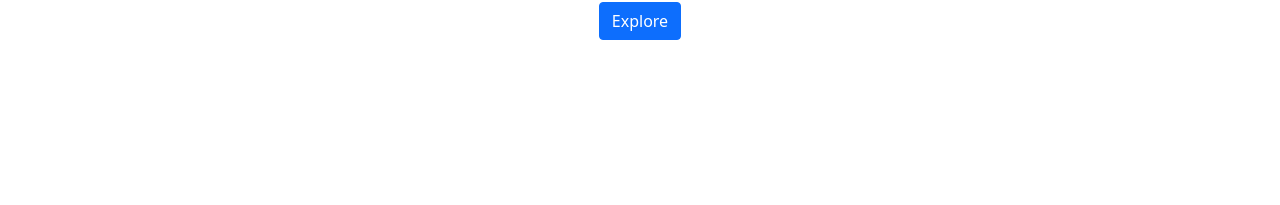
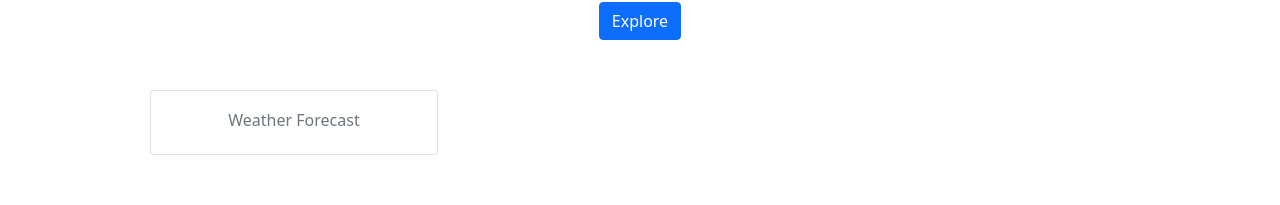
Before and after one commit to MohammadAl-khatib/city-explorer, a React (Create React App) app: page / in a window 1280 px wide. Shown: the part 140-345 px from the top of the page. Built offline with nearby package versions, Linux system fonts and the light colour scheme.

Commit message:
styling for weather data

```diff
--- a/src/App.js
+++ b/src/App.js
@@ -49,20 +49,28 @@ class App extends Component {
         });
       })
       .catch((err) => {
+        console.log(typeof err);
         this.setState({
           error: err.message,
           showError: true,
+          showData:false
         });
       })
       .then(() => {
         axios.get(
           `http://${process.env.REACT_APP_BACKEND_URL}/weather?lat=${this.state.lat}&lon=${this.state.lon}`
         ).then((res) => {
-          console.log(res.data);
           this.setState({
             weatherData:res.data
           });
         });;
+      })
+      .catch((err) => {
+        console.log('err');
+        this.setState({
+          error: err.message,
+          showError: true,
+        });
       })
   };
 
--- a/src/components/Weather.js
+++ b/src/components/Weather.js
@@ -1,17 +1,35 @@
 import React, { Component } from "react";
+import { Card } from "react-bootstrap";
 
 class Weather extends Component {
   render() {
     return (
       <div>
-        {
+        {/* {
         this.props.weatherData.map((item) => {
           return<>
             <h1>{item.date}</h1>
             <h1>{item.description}</h1>
           </>
         })
-        }
+        } */}
+        <Card style={{ width: "18rem" }}>
+          <Card.Body>
+            <Card.Title>{this.props.placeName}</Card.Title>
+            <Card.Subtitle className="mb-2 text-muted">
+              Weather Forecast
+            </Card.Subtitle>
+            {this.props.weatherData.map((item) => {
+              return (
+                <>
+                  <Card.Text>
+                    {item.date}{': '}{item.description}
+                  </Card.Text>
+                </>
+              );
+            })}
+          </Card.Body>
+        </Card>
       </div>
     );
   }
--- a/src/index.css
+++ b/src/index.css
@@ -40,9 +40,11 @@ Form{
 }
 .card{
   float: left;
-  margin-left: 350px;
+  margin-left: 150px;
+  margin-right:120px;
 }
 img{
   width:400px;
   height: 400px;
+  float: left;
 }
```
